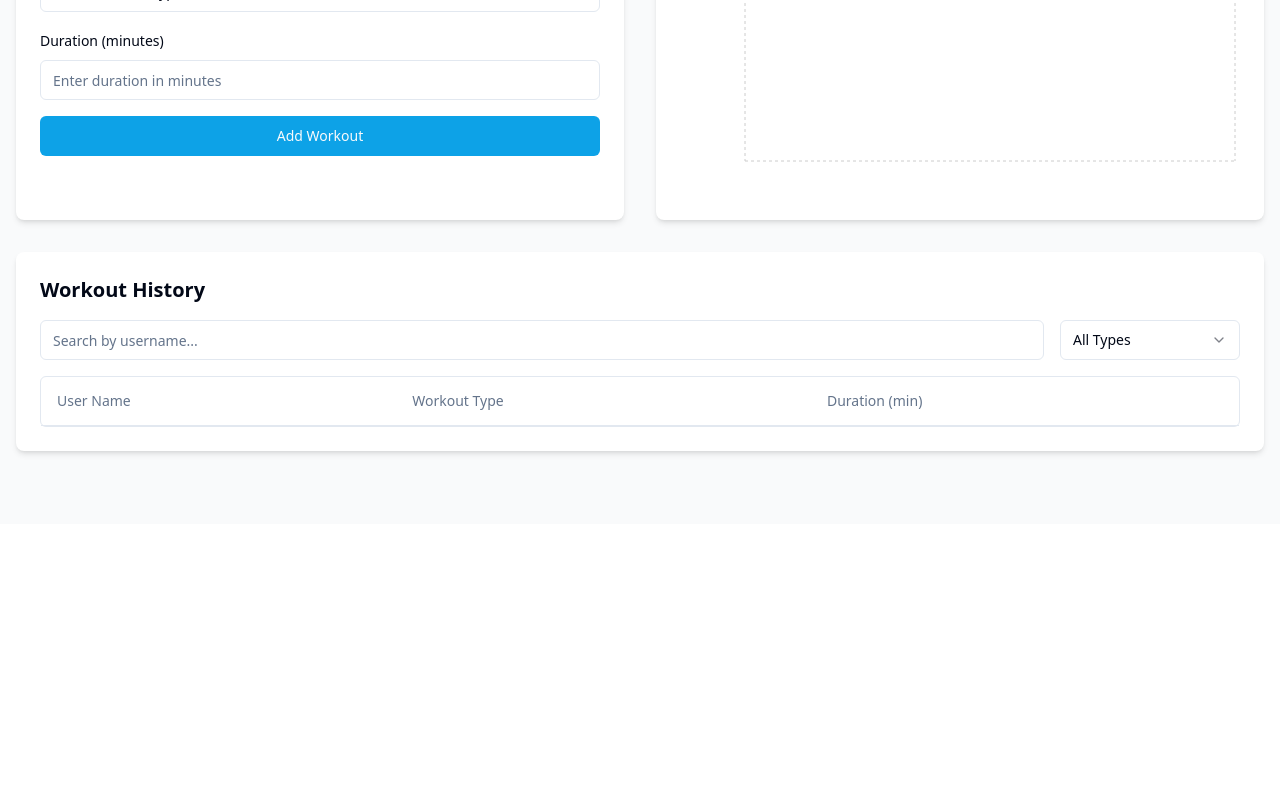
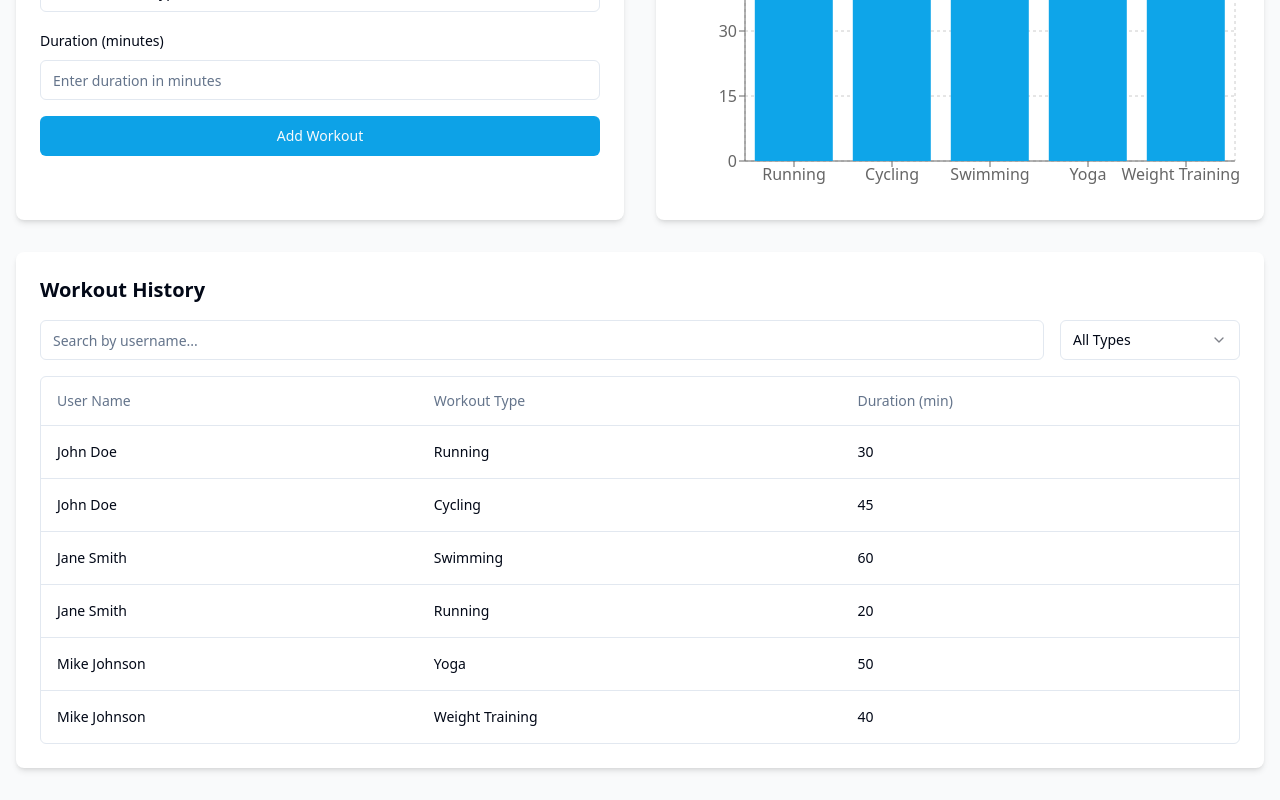
Before and after one commit to ShivamPal7/progress-harmony, a React (Vite) app: page / in a window 1280 px wide. Shown: the part 276-1076 px from the top of the page. Before the commit the page ends 800 px from the top, so only its background shows below. Built offline with nearby package versions, Linux system fonts and the light colour scheme.

Commit message:
Add initial users and pagination
Implement default data with 3 users in the workout tracker and add pagination functionality for displaying more than 5 users in the workout list.
[skip gpt_engineer]

```diff
--- a/src/pages/Index.tsx
+++ b/src/pages/Index.tsx
@@ -6,10 +6,37 @@ import type { UserData } from "@/components/WorkoutTracker/WorkoutTypes";
 
 const STORAGE_KEY = "healthChallengeUsers";
 
+const initialUsers: UserData[] = [
+  {
+    id: "1",
+    name: "John Doe",
+    workouts: [
+      { type: "Running", minutes: 30 },
+      { type: "Cycling", minutes: 45 }
+    ]
+  },
+  {
+    id: "2",
+    name: "Jane Smith",
+    workouts: [
+      { type: "Swimming", minutes: 60 },
+      { type: "Running", minutes: 20 }
+    ]
+  },
+  {
+    id: "3",
+    name: "Mike Johnson",
+    workouts: [
+      { type: "Yoga", minutes: 50 },
+      { type: "Weight Training", minutes: 40 }
+    ]
+  }
+];
+
 const Index = () => {
   const [users, setUsers] = useState<UserData[]>(() => {
     const savedUsers = localStorage.getItem(STORAGE_KEY);
-    return savedUsers ? JSON.parse(savedUsers) : [];
+    return savedUsers ? JSON.parse(savedUsers) : initialUsers;
   });
 
   useEffect(() => {
```
